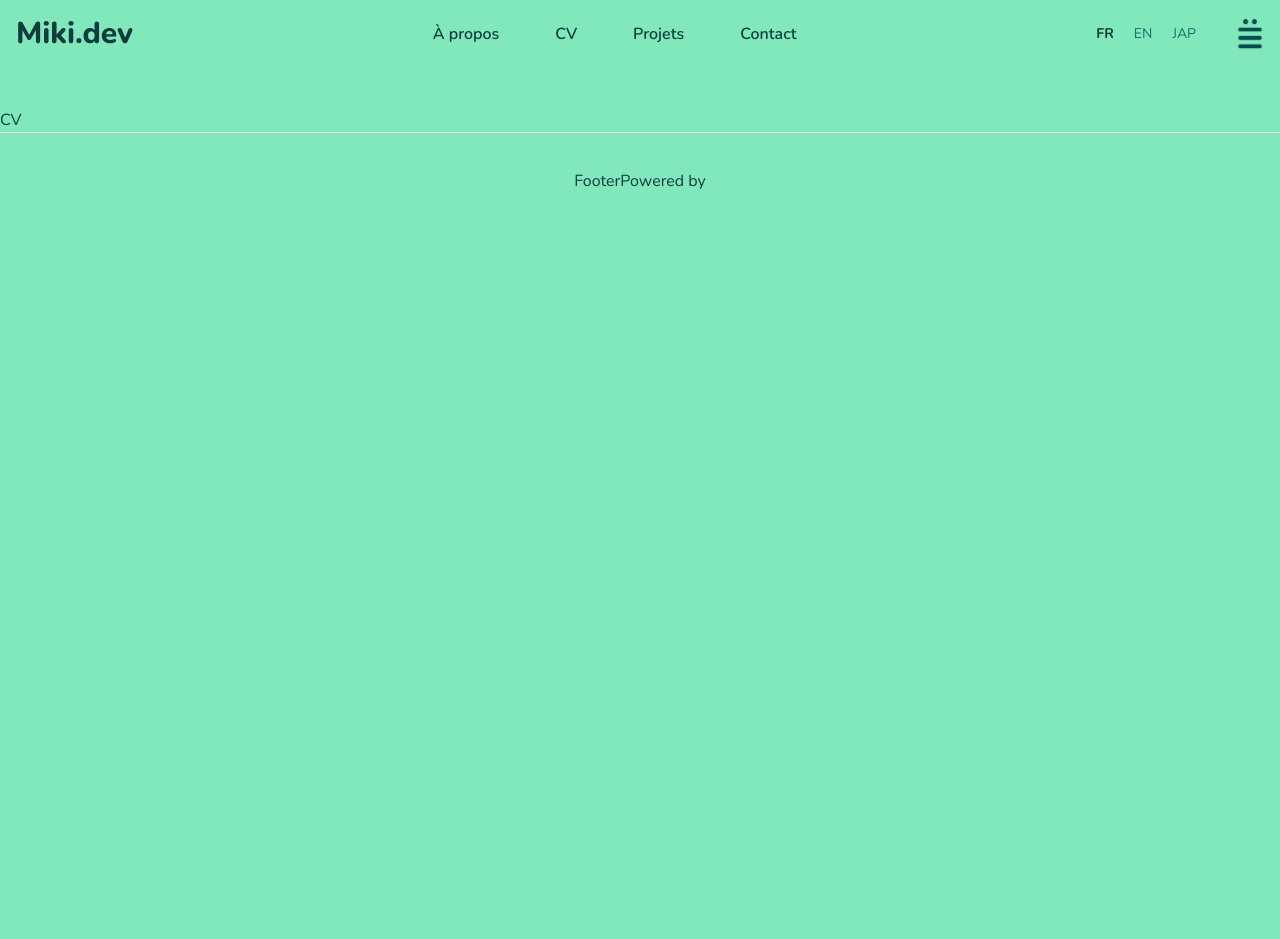
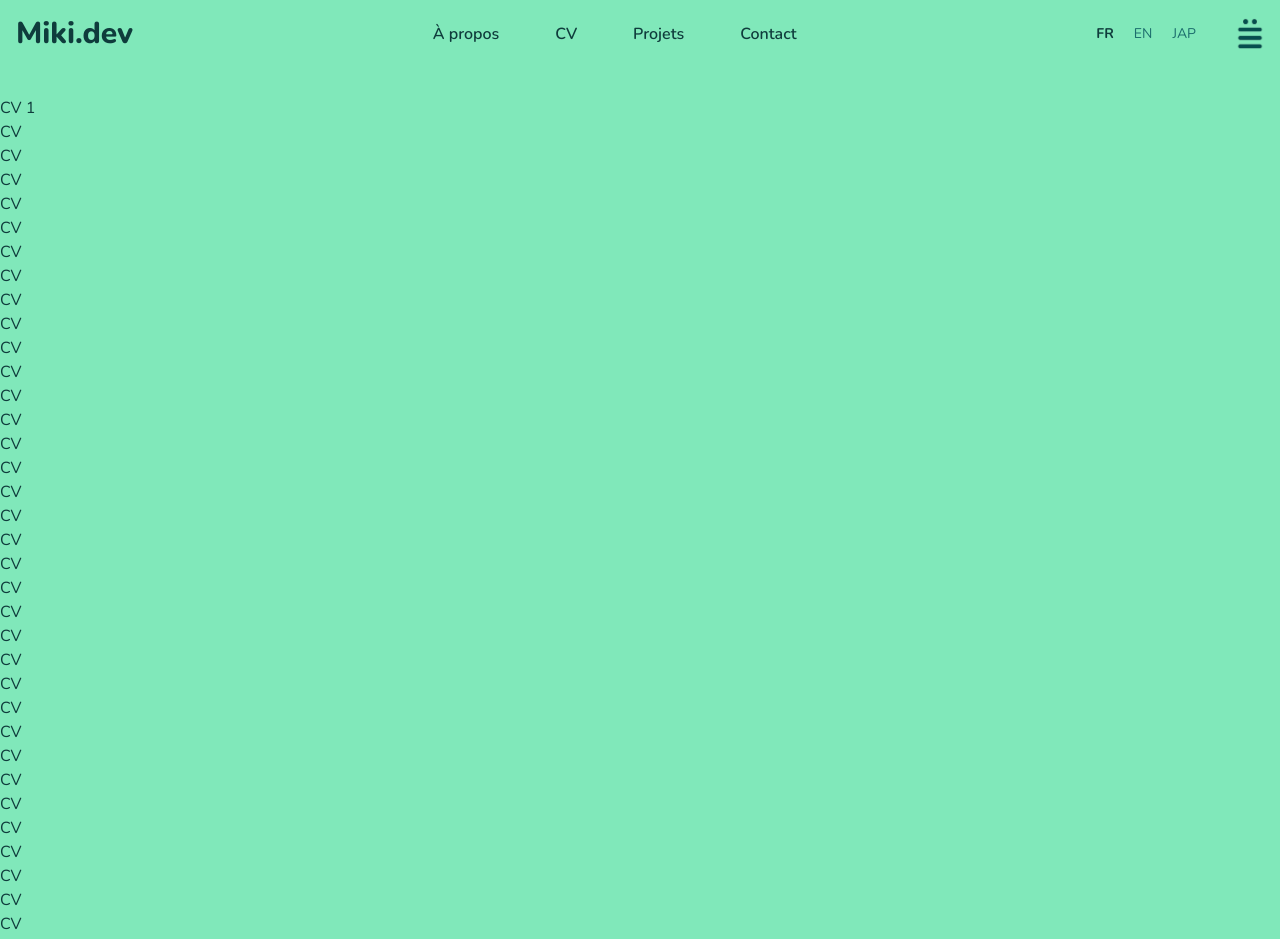
Before and after one commit to MendosDV/laebba, a Next.js app: page /cv in a window 1280 px wide. Shown: the top 939 px of the page. Before the commit the page ends 800 px from the top, so only its background shows below. Built offline with nearby package versions, Linux system fonts and the light colour scheme.

Commit message:
Transition Done

```diff
--- a/src/app/cv/page.tsx
+++ b/src/app/cv/page.tsx
@@ -1,7 +1,49 @@
 export default function CV() {
   return (
     <div>
+      <h1>CV 1</h1>
       <h1>CV</h1>
+      <h1>CV</h1>
+      <h1>CV</h1>
+      <h1>CV</h1>
+      <h1>CV</h1>
+      <h1>CV</h1>
+      <h1>CV</h1>
+      <h1>CV</h1>
+      <h1>CV</h1>
+      <h1>CV</h1>
+      <h1>CV</h1>
+      <h1>CV</h1>
+      <h1>CV</h1>
+      <h1>CV</h1>
+      <h1>CV</h1>
+      <h1>CV</h1>
+      <h1>CV</h1>
+      <h1>CV</h1>
+      <h1>CV</h1>
+      <h1>CV</h1>
+      <h1>CV</h1>
+      <h1>CV</h1>
+      <h1>CV</h1>
+      <h1>CV</h1>
+      <h1>CV</h1>
+      <h1>CV</h1>
+      <h1>CV</h1>
+      <h1>CV</h1>
+      <h1>CV</h1>
+      <h1>CV</h1>
+      <h1>CV</h1>
+      <h1>CV</h1>
+      <h1>CV</h1>
+      <h1>CV</h1>
+      <h1>CV</h1>
+      <h1>CV</h1>
+      <h1>CV</h1>
+      <h1>CV</h1>
+      <h1>CV</h1>
+      <h1>CV</h1>
+      <h1>CV</h1>
+
     </div>
   );
 }
--- a/src/app/globals.css
+++ b/src/app/globals.css
@@ -46,3 +46,23 @@ body {
     text-wrap: balance;
   }
 }
+
+.slide-in {
+  position: absolute;
+  top: 0;
+  left: 0;
+  width: 100%;
+  height: 100vh;
+  background: var(--secondary);
+  transform-origin: bottom;
+}
+
+.slide-out {
+  position: absolute;
+  top: 0;
+  left: 0;
+  width: 100%;
+  height: 100vh;
+  background: var(--secondary);
+  transform-origin: top;
+}
--- a/src/app/layout.tsx
+++ b/src/app/layout.tsx
@@ -4,7 +4,7 @@
   import SizeScreenProvider from "@/context";
   import Navbar from '../components/Navbar';
   import Footer from '../components/Footer';
-
+  import PageTransition from "../components/PageTransition";
 
   const nunito = Nunito({
     weight: ["200", "300", "400", "500", "600", "700", "800", "900"],
@@ -27,10 +27,14 @@
         <body className={nunito.className}>
           <SizeScreenProvider>
             <Navbar />
-            {children}
+              <div className="mt-24">
+                <PageTransition>
+                  {children}
+                </PageTransition>
+              </div>
             <Footer />
           </SizeScreenProvider>
         </body>
       </html>
-    );
+    )
   }
--- /dev/null
+++ b/src/app/not-found.tsx
@@ -0,0 +1,7 @@
+export default function NotFound() {
+  return (
+    <div>
+      <h1>Not Found</h1>
+    </div>
+  );
+}
--- a/src/components/Navbar/NavDesktop/index.tsx
+++ b/src/components/Navbar/NavDesktop/index.tsx
@@ -5,7 +5,7 @@ import Title from '@/components/Navbar/Title';
 
 export default function NavbarDesktop() {
   return (
-    <nav className="mb-10 p-4 flex justify-between items-center flex-row-reverse top-0">
+    <nav className="fixed w-full p-4 flex justify-between items-center flex-row-reverse top-0">
       <div className='flex gap-10 justify-center items-center'>
         <Langage />
         <Logo />
--- a/src/components/Navbar/NavMobile/index.tsx
+++ b/src/components/Navbar/NavMobile/index.tsx
@@ -31,8 +31,8 @@ export default function NavMobile() {
   }, []);
 
   return (
-    <nav className='fixed top-0 left-0 w-full h-full mb-7'>
-      <div className={`border-transparent border-b mb-4 p-4 bg-primary flex justify-between items-center flex-row-reverse ${scrollPosition > 0 ? 'shadow-lg' : ''} top-0`}>
+    <nav className='fixed top-0 left-0 w-full'>
+      <div className={`border-transparent border-b p-4 bg-primary flex justify-between items-center flex-row-reverse ${scrollPosition > 0 ? 'shadow-lg' : ''}`}>
         <button onClick={toggleMenu} aria-label='Ouvrir le menu'>
           <Logo />
         </button>
--- /dev/null
+++ b/src/components/PageTransition.tsx
@@ -0,0 +1,36 @@
+"use client"
+
+import React from "react";
+import { motion, AnimatePresence } from "framer-motion";
+import { usePathname } from "next/navigation";
+
+export default function Template({children}: {children: React.ReactNode}){
+
+    let pathname = usePathname();
+
+    return(
+      <>
+        <AnimatePresence mode={'wait'}>
+          <motion.div key={pathname}>
+            {children}
+            <motion.div
+              className="slide-in"
+              initial={{ scaleY: 0 }}
+              animate={{ scaleY: 0 }}
+              exit={{ scaleY: 1  }}
+              transition={{duration: 1, ease: [0.22, 1, 0.36, 1]}}
+            >
+            </motion.div>
+            <motion.div
+              className="slide-out"
+              initial={{scaleY: 1}}
+              animate={{scaleY: 0}}
+              exit={{scaleY: 0}}
+              transition={{duration: 1, ease: [0.22, 1, 0.36, 1]}}
+            >
+            </motion.div>
+          </motion.div>
+        </AnimatePresence>
+      </>
+    )
+}
--- a/tsconfig.json
+++ b/tsconfig.json
@@ -21,6 +21,6 @@
       "@/*": ["./src/*"]
     }
   },
-  "include": ["next-env.d.ts", "**/*.ts", "**/*.tsx", ".next/types/**/*.ts", "src/components/Navbar/NavDesktop/Links"],
+  "include": ["next-env.d.ts", "**/*.ts", "**/*.tsx", ".next/types/**/*.ts", "src/components/Navbar/NavDesktop/Links", "src/app/loading.tsx"],
   "exclude": ["node_modules"]
 }
```
